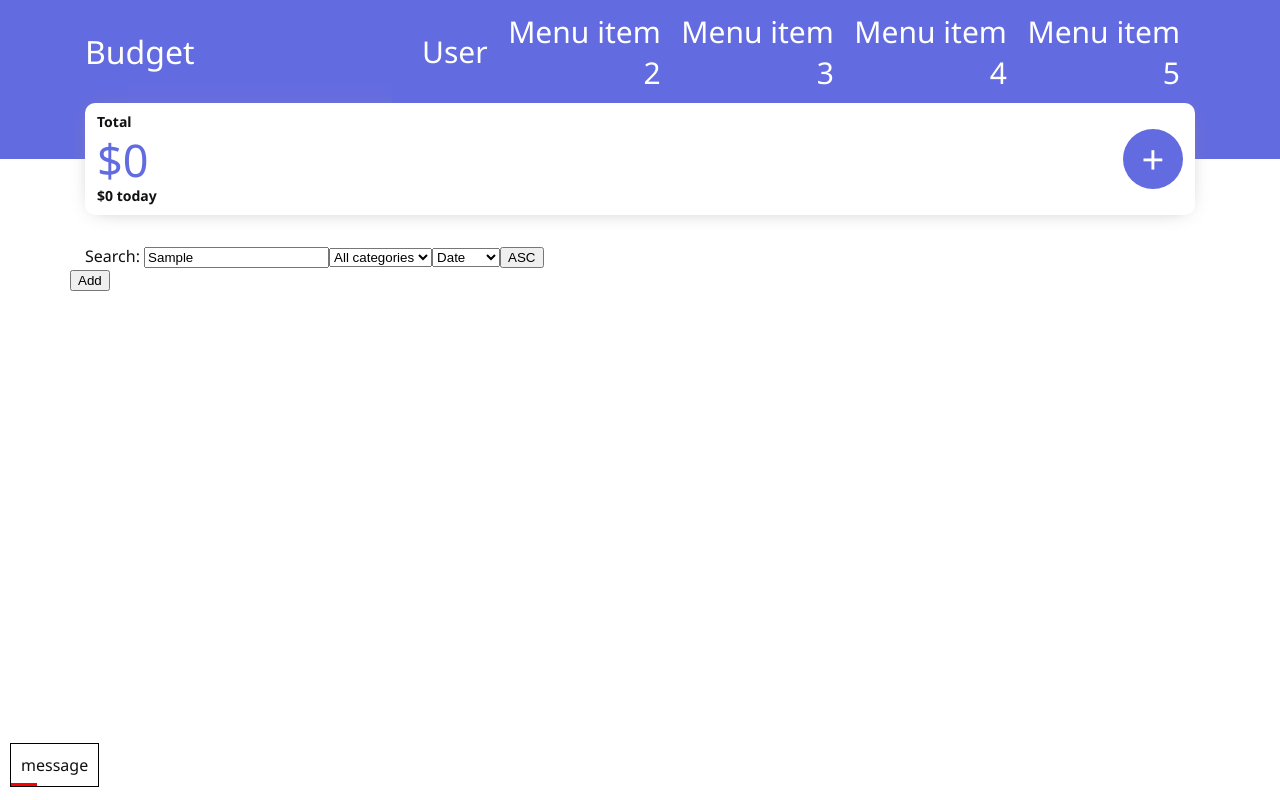
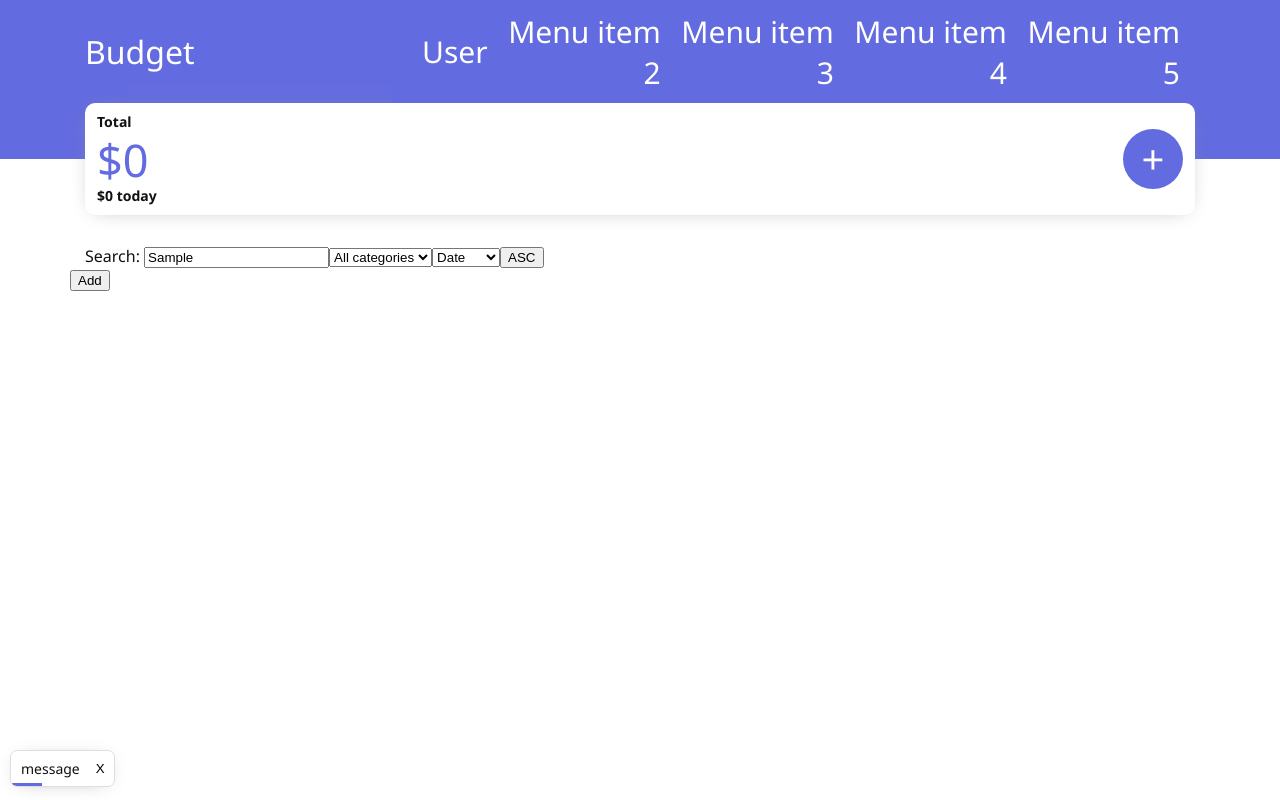
Before and after one commit to JasonDollar/Budget-app-frontend, a React (Create React App) app: page /expenses in a window 1280 px wide. Both pictures are taken after typing "Sample" into the empty fields and a click on the button "Add". Built offline with nearby package versions, Linux system fonts and the light colour scheme.

Commit message:
further improvements to Notifications

```diff
--- a/src/components/NotificationItem.js
+++ b/src/components/NotificationItem.js
@@ -1,11 +1,24 @@
-import React, { useEffect, useRef, useState } from 'react'
+import React, { useEffect, useState } from 'react'
+import { useDispatch } from 'react-redux'
 import styled from 'styled-components'
 
+import { dismissNotification } from '../store/actions/ui'
+
 const ItemDiv = styled.div`
+  font-size: 1.4rem;
   position: relative;
-    padding: 1rem;
-    border: 1px solid black;
+  border: 1px solid rgba(200,200,200, .6);
+  border-radius: 7px;
   margin-bottom: 3px;
+  box-shadow: ${props => props.theme.boxShadow};
+  overflow: hidden;
+  display: flex;
+  align-items: center;
+
+  span {
+    display: block;
+    padding: .8rem 1rem;
+  }
 
   &::after {
     position: absolute;
@@ -14,25 +27,33 @@ position: relative;
     content: '';
     width: ${props => props.width}%;
     height: 3px;
-      background: red;
-      /* transition: width 3s; */
-    }`
+    background: ${props => props.theme.mainThemeColor};
+  }
+  button {
+    margin: 0 .3rem;
+    margin-left: 0;
+    border: none;
+    background: none;
+  }
+`
 
-const NotificationItem = ({ message }) => {
-  // const width = useRef(100)
+const NotificationItem = ({ message, notificationId }) => {
+  const dispatch = useDispatch()
   const [width, setWidth] = useState(100)
   useEffect(() => {
     const timer = setInterval(() => {
-      // width.current = width.current - 1
-      setWidth(state => state - 2)
-      console.log(width)
-    }, 80)
+      setWidth(state => state - 1)
+    }, 40)
     return () => {
       clearInterval(timer)
     }
   }, [])
+
   return (
-    <ItemDiv width={width}>{message}</ItemDiv>
+    <ItemDiv width={width}>
+      <span>{message}</span>
+      <button onClick={() => dispatch(dismissNotification(notificationId))}>X</button>
+    </ItemDiv>
   )
 }
 
--- a/src/components/Notifications.js
+++ b/src/components/Notifications.js
@@ -1,4 +1,4 @@
-import React, { useEffect, useRef } from 'react'
+import React from 'react'
 import styled from 'styled-components'
 import NotificationItem from './NotificationItem'
 
@@ -6,16 +6,13 @@ const Noti = styled.div`
   position: fixed;
   left: 1rem;
   bottom: 1rem;
-
 `
 
 const Notifications = ({ notifications }) => {
-
   return (
     <Noti>
       {notifications.map(item => (
-        <NotificationItem key={item.id} message={item.message}/>
-
+        <NotificationItem key={item.id} notificationId={item.id} message={item.message}/>
       ))}
     </Noti>
   )
```
Lines whose indentation alone changed are shown as unchanged.
